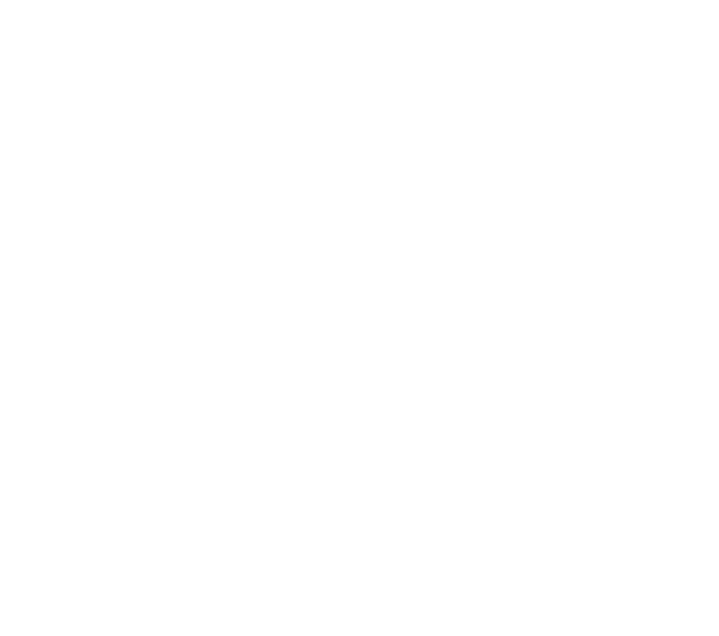
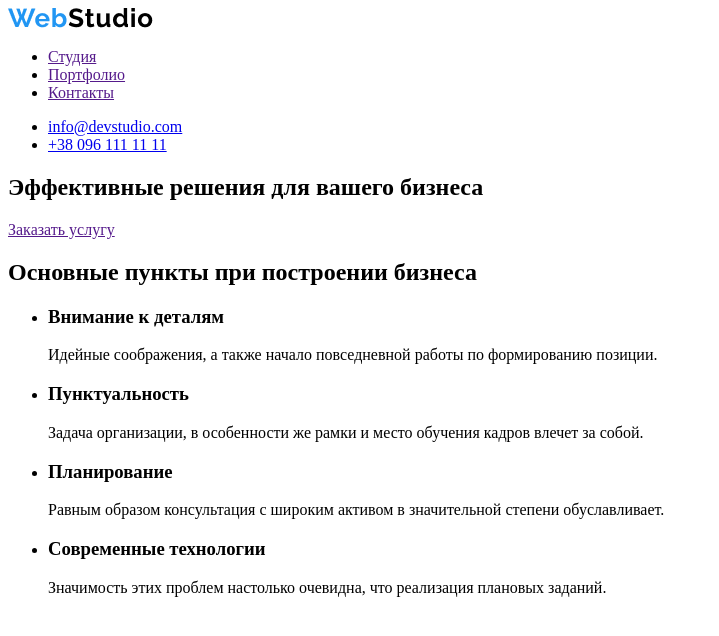
Before and after one commit to AntoninaBel/homework-1, a plain HTML site: page index.html in a window 1280 px wide. Shown: the whole page, without its empty margins (0-719 px from the left). Drawn offline with Linux system fonts and the light colour scheme.

Commit message:
первые три секции

```diff
--- a/index.html
+++ b/index.html
@@ -1,5 +1,5 @@
 <!DOCTYPE html>
-<html lang="en">
+<html lang="ru">
 <head>
     <meta charset="UTF-8">
     <meta http-equiv="X-UA-Compatible" content="IE=edge">
@@ -7,6 +7,50 @@
     <title>Document</title>
 </head>
 <body>
+    <header>
+        <nav>
+            <a href="/">
+            <img src="./images/WebStudio.png" alt="">
+            </a>
+            <ul>
+                <li><a href="">Студия</a></li>
+                <li><a href="">Портфолио</a></li>
+                <li><a href="">Контакты</a></li>
+            </ul>
+            <ul>
+            <li><a href="mailto:info@devstudio.com">info@devstudio.com</a></li>
+            <li><a href="tel:+380961111111">+38 096 111 11 11</a></li>
+            </ul>
+
+        </nav>
+    </header>
+    <div>
+        <section>
+            <h1>Эффективные решения для вашего бизнеса</h1>
+            <a href="">Заказать услугу</a>
+        </section>
+    </div>
+    <section>
+        <h2>Основные пункты при построении бизнеса</h2>
+        <ul>
+            <li>
+                <h3>Внимание к деталям</h3>
+                <p>Идейные соображения, а также начало повседневной работы по формированию позиции.</p>
+            </li>
+            <li>
+                <h3>Пунктуальность</h3>
+                <p>Задача организации, в особенности же рамки и место обучения кадров влечет за собой.</p>
+            </li>
+            <li>
+                <h3>Планирование</h3>
+                <p>Равным образом консультация с широким активом в значительной степени обуславливает.</p>
+            </li>
+            <li>
+                <h3>Современные технологии</h3>
+                <p>Значимость этих проблем настолько очевидна, что реализация плановых заданий.</p>
+            </li>
+        </ul>
+    </section>
 
 </body>
 </html>
```
Also changed, not shown: .prettierrc.json (added), images/WebStudio.png (added).
